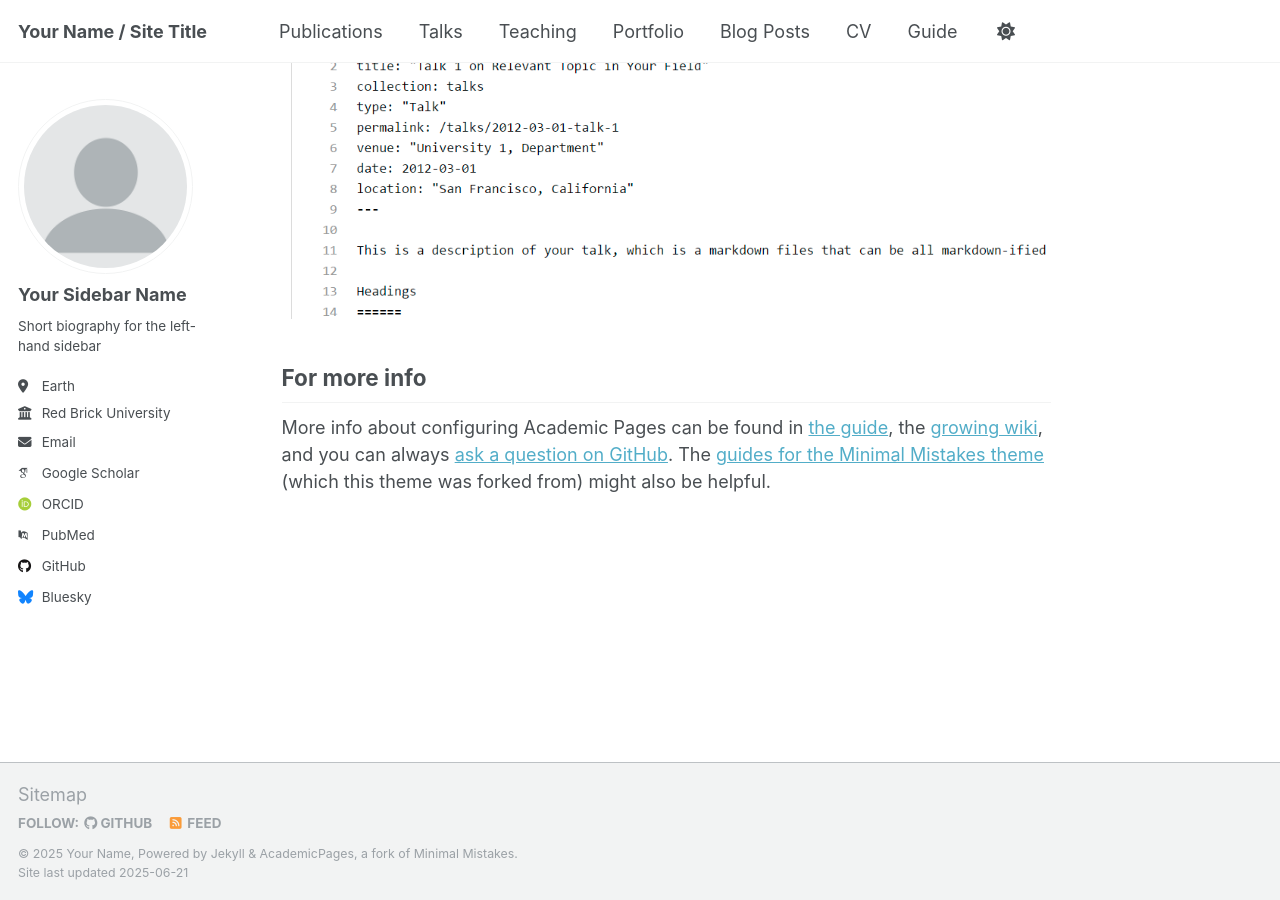
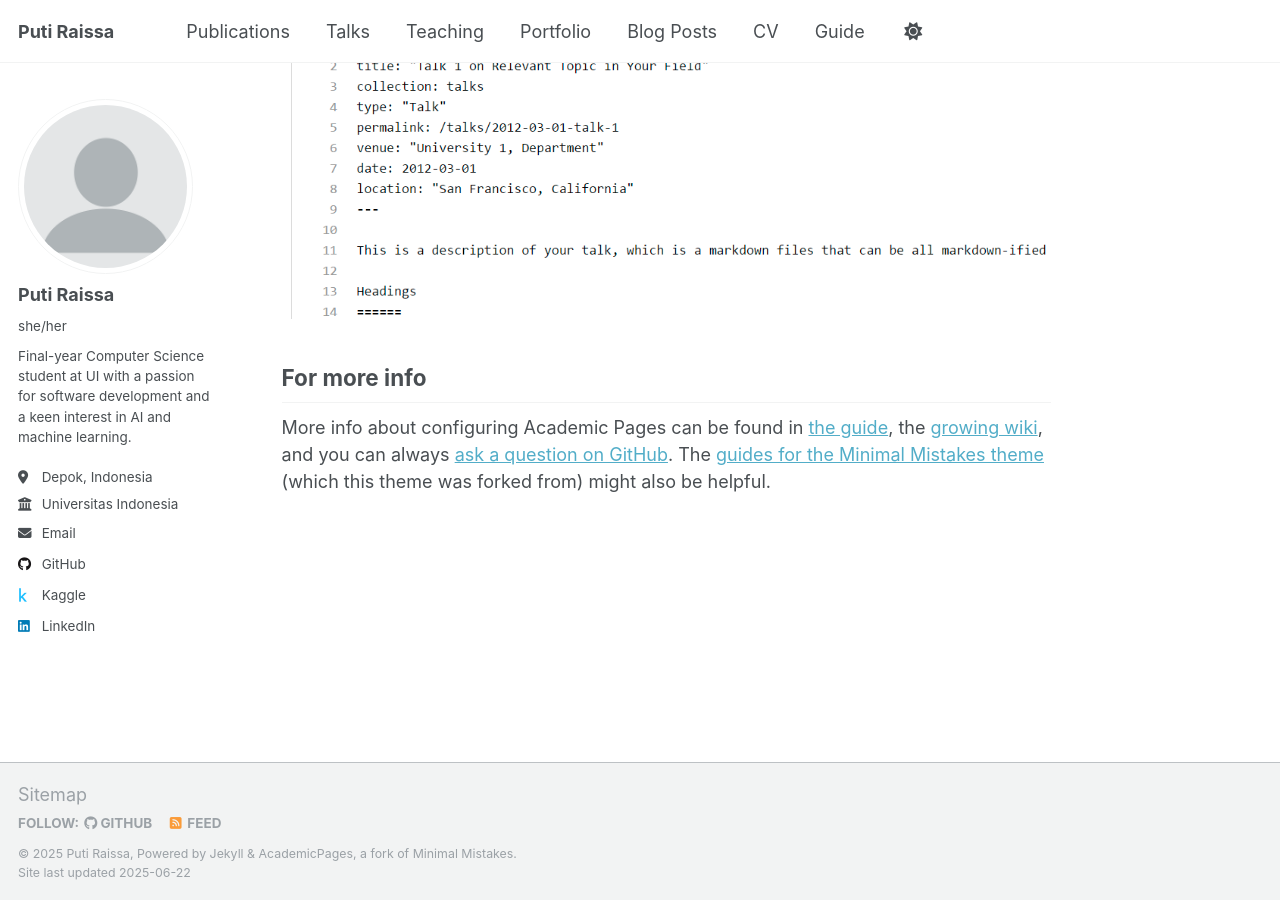
Before and after one commit to raissaputi/raissaputi.github.io, a Jekyll site: the page built from _pages/about.md, in a window 1280 px wide and 900 px high, scrolled down 2636 px. Built offline with Jekyll 4.4.1, drawn with Linux system fonts in a browser that asks for light colours; some web fonts are replaced.

Commit message:
update contact info

```diff
--- a/Gemfile
+++ b/Gemfile
@@ -9,5 +9,6 @@ group :jekyll_plugins do
   gem 'webrick', '~> 1.8'
 end
 
+gem "tzinfo-data"
 gem 'github-pages'
 gem 'connection_pool', '2.5.0'
--- a/_config.yml
+++ b/_config.yml
@@ -9,13 +9,13 @@
 # Basic Site Settings
 locale                   : "en-US"
 site_theme               : "default"
-title                    : "Your Name / Site Title"
+title                    : "Puti Raissa"
 title_separator          : "-"
-name                     : &name "Your Name"
-description              : &description "personal description"
-url                      : https://academicpages.github.io # the base hostname & protocol for your site e.g. "https://[your GitHub username].github.io" or if you already have some other page hosted on Github then use "https://[your GitHub username].github.io/[Your Repo Name]"
+name                     : &name "Puti Raissa"
+description              : &description "Final-Year Undergraduate CS Student"
+url                      : https://raissaputi.github.io # the base hostname & protocol for your site e.g. "https://[your GitHub username].github.io" or if you already have some other page hosted on Github then use "https://[your GitHub username].github.io/[Your Repo Name]"
 baseurl                  : "" # the subpath of your site, e.g. "/blog"
-repository               : "academicpages/academicpages.github.io"
+repository               : "raissaputi/raissaputi.github.io"
 
 # Site Author - The following control what appear as part of the author content on the side bar.
 #               If a field is blank the icon and link will not appear, otherwise it will be shown.
@@ -23,22 +23,22 @@ repository               : "academicpages/academicpages.github.io"
 author:
   # Biographic information
   avatar           : "profile.png"
-  name             : "Your Sidebar Name"
-  pronouns         : # example: "she/her"
-  bio              : "Short biography for the left-hand sidebar"
-  location         : "Earth"
-  employer         : "Red Brick University"
+  name             : "Puti Raissa"
+  pronouns         : "she/her"
+  bio              : "Final-year Computer Science student at UI with a passion for software development and a keen interest in AI and machine learning."
+  location         : "Depok, Indonesia"
+  employer         : "Universitas Indonesia"
   uri              : # URL
-  email            : "none@example.org"
+  email            : "raissa.puti@gmail.com"
 
   # Academic websites
   academia         : # URL
   arxiv            : # URL - Update with the correct link to your profile
-  googlescholar    : "https://scholar.google.com/citations?user=PS_CX0AAAAAJ"
+  googlescholar    :
   impactstory      : # URL
-  orcid            : "http://orcid.org/yourorcidurl"
+  orcid            :
   semantic         : # URL
-  pubmed           : "https://www.ncbi.nlm.nih.gov/pubmed/?term=john+snow"
+  pubmed           :
   researchgate     : # URL
   scopus           : # URL
 
@@ -46,12 +46,12 @@ author:
   bitbucket        : # Username - Update with your username on the site
   codepen          : # Username
   dribbble         : # Username
-  github           : "academicpages"
-  kaggle           : # Username
+  github           : "raissaputi"
+  kaggle           : "raissaputi"
   stackoverflow    : # User number or user number and name (i.e., use "1" or "1/jeff-atwood")
 
   # Social media
-  bluesky          : "bsky.app" # Replace this with you Bluesky username
+  bluesky          : # Replace this with you Bluesky username
   facebook         : # Username
   flickr           : # Username
   foursquare       : # Username
@@ -60,7 +60,7 @@ author:
   keybase          : # Username
   instagram        : # Username
   lastfm           : # Username
-  linkedin         : # Username
+  linkedin         : puti-raissa
   mastodon         : # URL
   medium           : # URL
   pinterest        : # Username
@@ -296,7 +296,7 @@ sass:
 permalink: /:categories/:title/
 # paginate: 5 # amount of posts to show
 # paginate_path: /page:num/
-timezone: Etc/UTC # http://en.wikipedia.org/wiki/List_of_tz_database_time_zones
+timezone: Asia/Jakarta # http://en.wikipedia.org/wiki/List_of_tz_database_time_zones
 
 
 # Plugins
```
